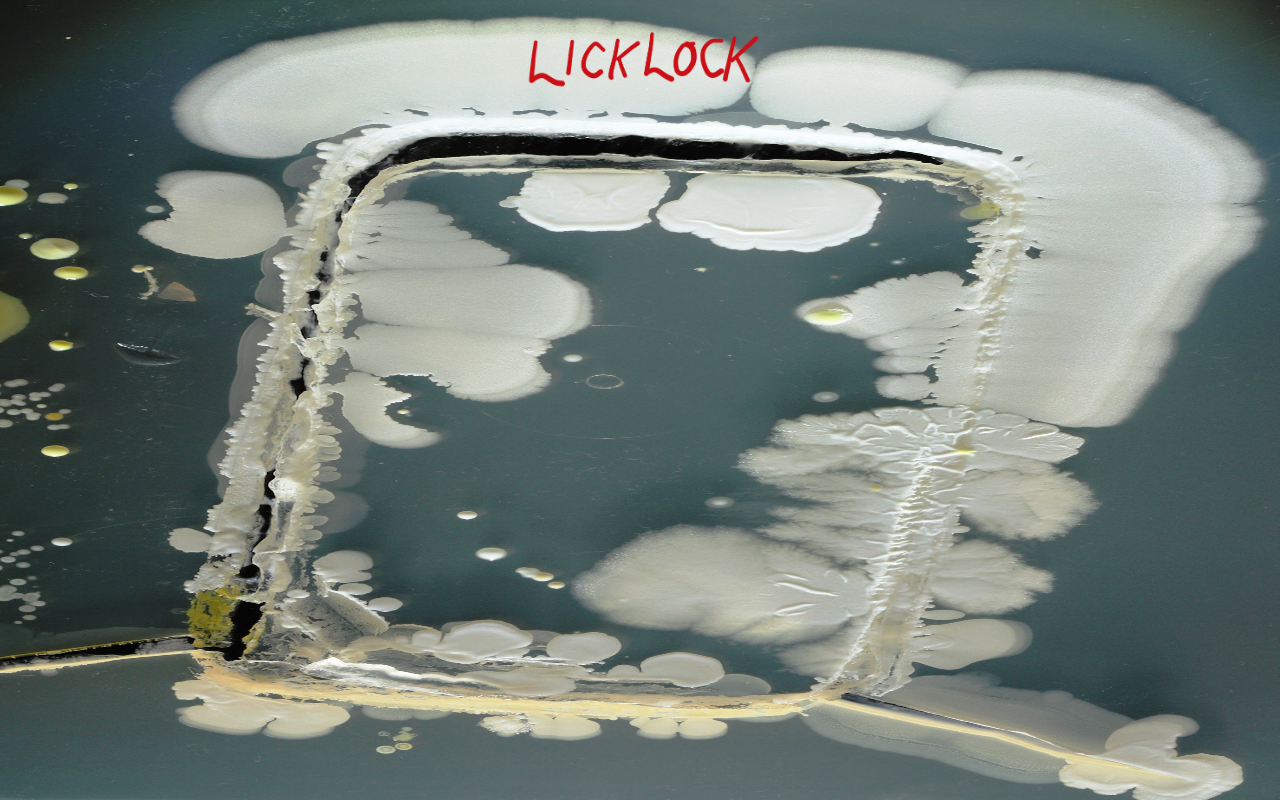
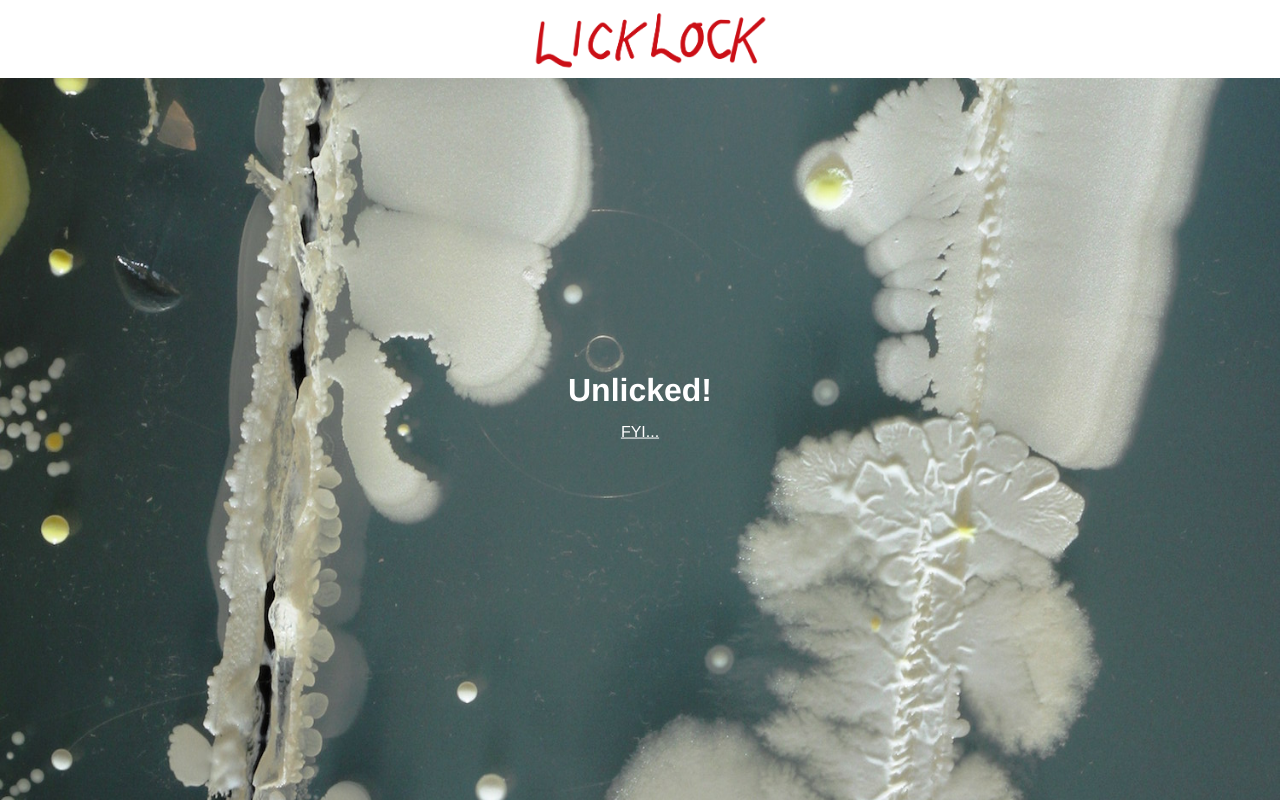
Before and after one commit to matthewsmorrison/LickLock, a plain HTML site: page public/unlocked.html in a window 1280 px wide. Drawn offline with Linux system fonts and the light colour scheme.

Commit message:
Fix design

```diff
--- a/public/unlocked.html
+++ b/public/unlocked.html
@@ -20,10 +20,22 @@
 
 </head>
 <body>
-    <img style="width: 100%; height: 8%; object-fit: contain; margin-top: 2%;
-    position: fixed" src="images/logo.png"></img>
-    <img style="width: 100%; height: 100%; object-fit: fill; margin-top: "
-    src="images/bacteria.jpg"></img>
+   <img style="width: 100%; height: 8%; object-fit: contain; margin-top: 0%;
+   position: fixed; background-color: white; padding: 7px" src="images/logo.png"></img>
+   <img style="width: 100%; height: 100%; object-fit: cover; margin-top: "
+   src="images/bacteria.jpg"></img>
+
+   <div style="position: absolute;
+ top: 50%;
+ left: 50%;
+ transform: translate(-50%, -50%); color:white;">
+   <h1>
+     Unlicked!
+   </h1>
+     <a href="http://time.com/4908654/cell-phone-bacteria/" target="_blank" style="color:white; text-align: center; display: block">
+       FYI...
+     </a>
+ </div>
 
 </body>
 </html>
```
